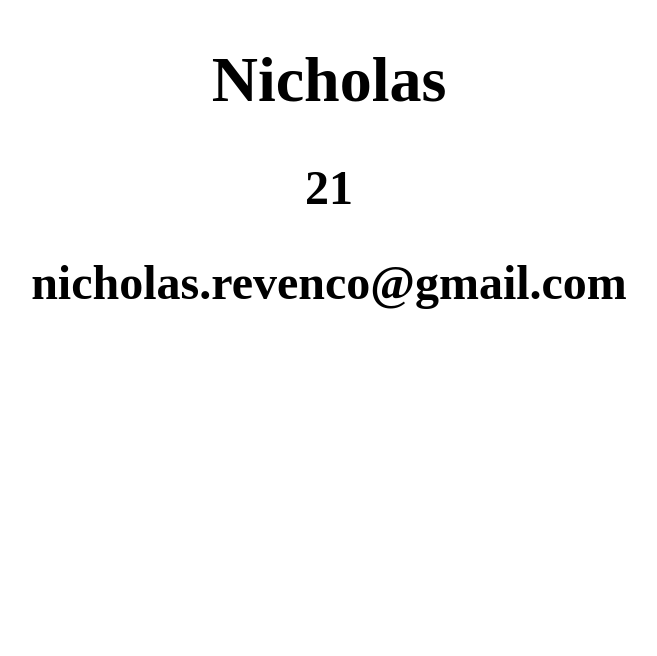
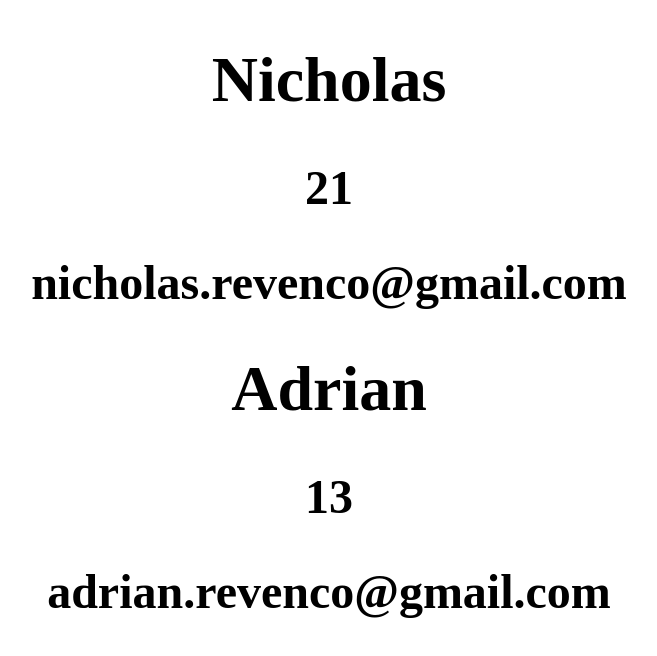
Before and after one commit to NicholasRevenco/React-Basics, a React (Create React App) app: page / in a window 1280 px wide. Shown: the top 656 px of the page, without its empty margins (311-968 px from the left). Built offline with nearby package versions, Linux system fonts and the light colour scheme.

Commit message:
JSC component props multiple calls

```diff
--- a/src/App.js
+++ b/src/App.js
@@ -7,6 +7,11 @@
           name="Nicholas"
           age={21}
           email="nicholas.revenco@gmail.com"
+        />
+        <User
+          name="Adrian"
+          age={13}
+          email="adrian.revenco@gmail.com"
         />
     </div>
   );
```
